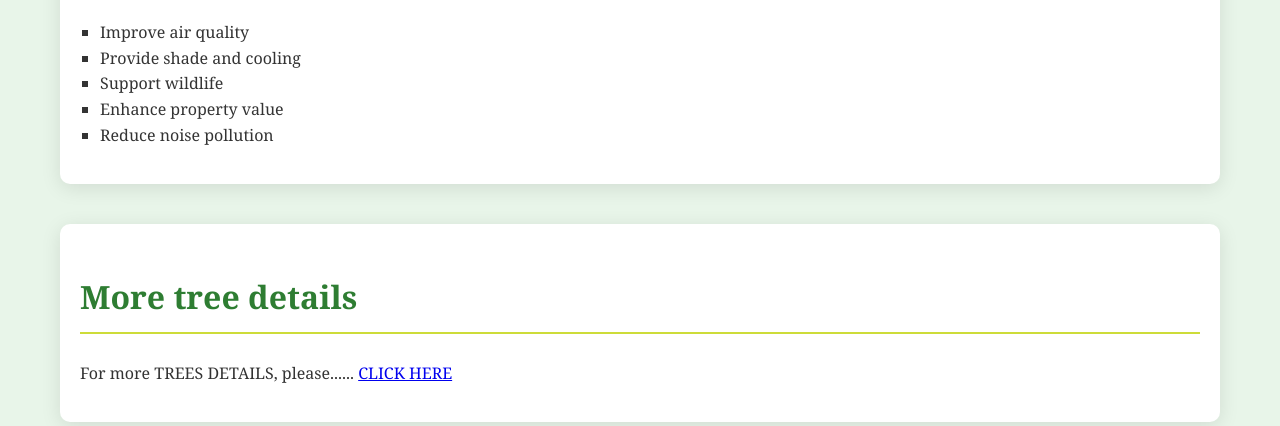
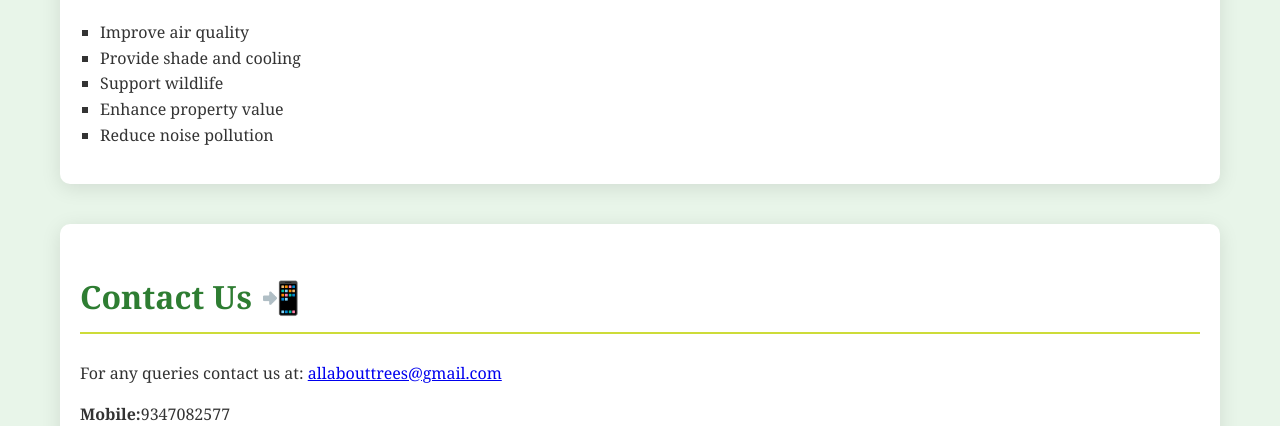
Before and after one commit to varunkothareddy/tree-info, a plain HTML site: page index.html in a window 1280 px wide. Shown: the part 526-952 px from the top of the page. Drawn offline with Linux system fonts and the light colour scheme.

Commit message:
Add files via upload

```diff
--- a/index.html
+++ b/index.html
@@ -134,17 +134,11 @@
                 <li>Reduce noise pollution</li>
             </ul>
         </section>
-        <section>
-        <h2>More tree details</h2>
-        <p>For more TREES DETAILS,  please......
-            <a href="tree website.html">CLICK HERE</a>
-        </p>
-    </section>
         <section id="contact">
             <h2>Contact Us 📲</h2>
            <p>For any queries contact us at:
             <a href="allabouttrees@gmail.com">allabouttrees@gmail.com</a>
-           </p>
+            <p><b>Mobile:</b>9347082577</p>
         </section>
     </main>
 
@@ -247,7 +241,7 @@
     <div class="container">
         <div class="column">
             <img src="https://i.pinimg.com/474x/85/4a/5d/854a5d8a32f940e61b95b8ed431fb41a.jpg" alt="Placeholder Image 3">
-            <p><a href="#" alt="tree"><b>BANYAN TREE</b></a></p>
+            <p><a href="https://varunkothareddy.github.io/banyan/" alt="tree"><b>BANYAN TREE</b></a></p>
         </div>
         <div class="column">
             <img src="https://i.pinimg.com/474x/41/96/83/41968300c0d87b3b30eeaf7622d5de90.jpg" alt="Placeholder Image 4">
```
